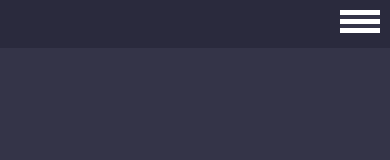
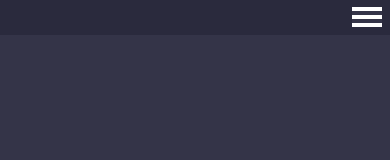
Before and after one commit to Ja1zinh0/NewPortifolio, an Angular app: page / in a window 390 px wide. Shown: the top 160 px of the page. Built offline with nearby package versions, Linux system fonts and the light colour scheme.

Commit message:
fix: header css

```diff
--- a/src/app/components/header/header.component.css
+++ b/src/app/components/header/header.component.css
@@ -2,17 +2,18 @@
 header {
   background-color: #2a2a3d;
   overflow: hidden;
+  height: 35px;
 }
 
 .menu ul {
-  padding: 0;
+  padding: 8px 0 0 0;
   margin: 0;
   float: right;
+  background-color: #2a2a3d;
 }
 
 .menu ul li {
   list-style-type: none;
-
   display: inline-block;
   background-color: #2a2a3d;
   padding-left: 12px;
@@ -27,36 +28,48 @@ header {
   background-color: #2a2a3d;
 }
 .menu ul li a:hover {
-  color: #e9c62c;
+  color: #d29bff;
   cursor: pointer;
-  transition: 0.4s ease-in-out;
-}
-@media (min-width: 768px) {
-
+  transition: 0.6s ease-in-out;
 }
 
 @media (max-width: 767px) {
+  header {
+    background-color: #2a2a3d;
+    overflow: hidden;
+  }
   .menu-right {
     float: right;
-    padding: 10px 10px 10px 0;
+    padding: 7px 8px 10px 0;
     background-color: #2a2a3d;
   }
   .menu {
     position: fixed;
     top: 34px;
     right: -768px;
-    width: 50%;
+    width: 35%;
     height: 100%;
     background: #464662;
     transition: 0.4s ease-in-out;
     overflow: hidden;
   }
 
+  .menu ul{
+    background-color: #464662;
+    align-content: center;
+    align-items: center;
+    display: contents;
+  }
+
+  .menu li{
+    align-content: center;
+    align-items: center;
+  }
   .menu ul li {
     display: block;
-    text-align: left;
+    text-align: center;
     margin: 0;
-    padding: 10px 0 10px 26px;
+    padding: 10px 20px 10px 26px;
     border-bottom: 1px solid #464662;
     background-color: #464662;
   }
@@ -69,8 +82,8 @@ header {
   }
 
   .menu_icon span {
-    width: 40px;
-    height: 5px;
+    width: 30px;
+    height: 4px;
     background: #ffffff;
     display: block;
     transition: 0.2s ease-in-out;
@@ -95,4 +108,5 @@ header {
     right: 0;
     transition: 0.4s ease-in-out;
   }
+
 }
--- a/src/app/components/header/header.component.html
+++ b/src/app/components/header/header.component.html
@@ -13,11 +13,11 @@
 
   <div class="menu" [class.menuClasse]="menuVariable">
     <ul>
-      <li><a href="#">Home</a></li>
-      <li><a href="#">Sobre</a></li>
-      <li><a href="#">Experiências</a></li>
-      <li><a href="#">Projetos</a></li>
-      <li><a href="#">Contato</a></li>
+      <li><a href="#home">Home</a></li>
+      <li><a href="#about">Sobre</a></li>
+      <li><a href="#experiences">Experiências</a></li>
+      <li><a href="#projects">Projetos</a></li>
+      <li><a href="#contact">Contato</a></li>
     </ul>
   </div>
 </header>
```
